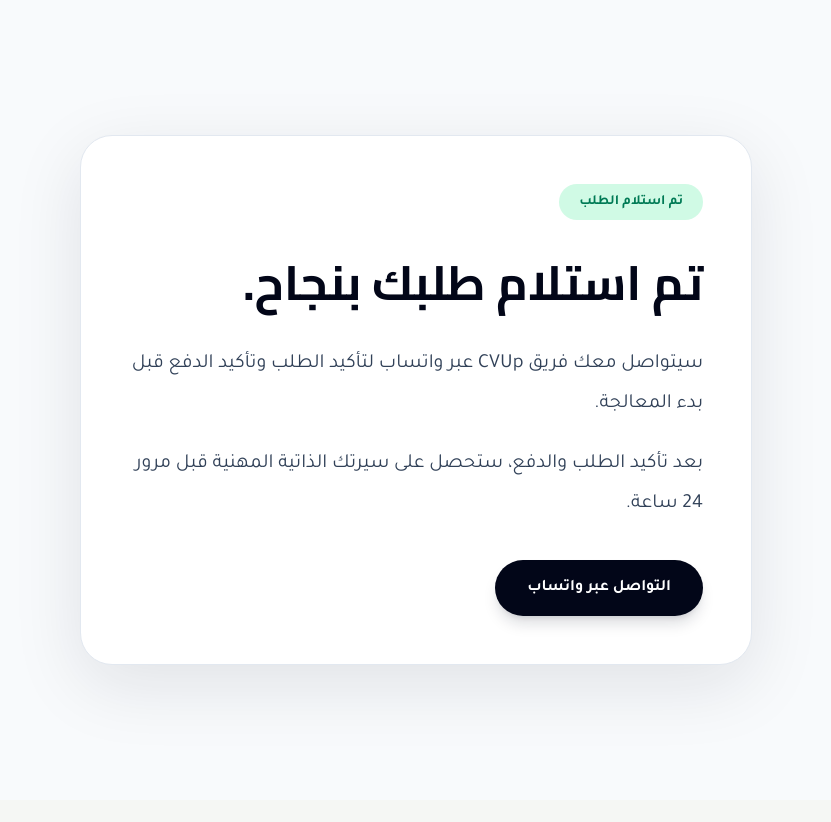
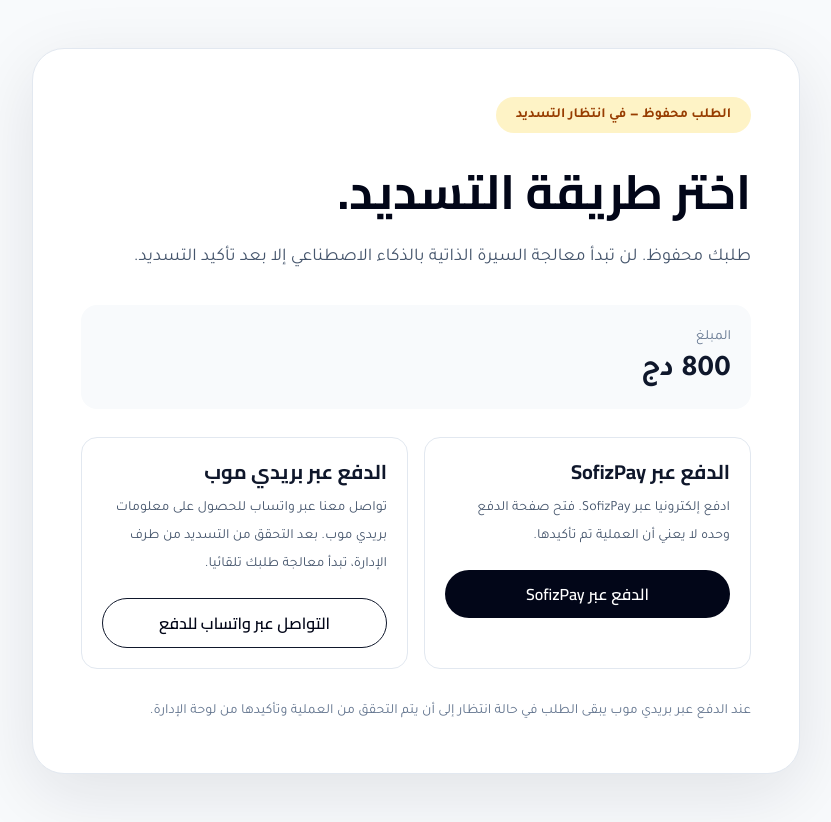
Before and after one commit to seifeddinecharef-tech/cvup, a Next.js app: page /success in a window 1280 px wide. Shown: the whole page, without its empty margins (224-1055 px from the left). Before the commit the page ends 800 px from the top, so only its background shows below. Built offline with nearby package versions, Linux system fonts and the light colour scheme; no server answers; a web font is replaced by a local one.

Commit message:
Add SofizPay and BaridiMob payment choice UX

```diff
--- a/app/success/page.tsx
+++ b/app/success/page.tsx
@@ -1,9 +1,14 @@
 "use client";
 
-import { Suspense, useEffect, useState } from "react";
+import { Suspense, useEffect, useMemo, useState } from "react";
+import { useSearchParams } from "next/navigation";
+import { CVUP_BASE_PRICE_DZD } from "@/lib/pricing";
 
 function SuccessContent() {
+  const params = useSearchParams();
+  const requestCode = params.get("request_code") || "";
   const [clientName, setClientName] = useState("");
+  const sofizpayUrl = process.env.NEXT_PUBLIC_SOFIZPAY_PAYMENT_URL?.trim();
 
   useEffect(() => {
     const timer = window.setTimeout(() => {
@@ -11,38 +16,89 @@
       const latinName = window.sessionStorage.getItem("cvup_last_full_name")?.trim();
       setClientName(arabicName || latinName || "");
     }, 0);
-
     return () => window.clearTimeout(timer);
   }, []);
 
+  const whatsappUrl = useMemo(() => {
+    const message = requestCode
+      ? `السلام عليكم، أريد إتمام تسديد طلب CVUp رقم ${requestCode} عبر بريدي موب.`
+      : "السلام عليكم، أريد إتمام تسديد طلب CVUp عبر بريدي موب.";
+    return `https://wa.me/213794851081?text=${encodeURIComponent(message)}`;
+  }, [requestCode]);
+
+  async function rememberMethod(method: "SOFIZPAY" | "BARIDIMOB_MANUAL") {
+    if (!requestCode) return;
+    try {
+      await fetch(`/api/requests/${encodeURIComponent(requestCode)}/payment-choice`, {
+        method: "PATCH",
+        headers: { "Content-Type": "application/json" },
+        body: JSON.stringify({ payment_method: method }),
+      });
+    } catch {
+      // Payment navigation must remain available even if method tracking fails.
+    }
+  }
+
+  async function openSofizPay() {
+    await rememberMethod("SOFIZPAY");
+    if (sofizpayUrl) window.location.assign(sofizpayUrl);
+  }
+
+  async function openWhatsApp() {
+    await rememberMethod("BARIDIMOB_MANUAL");
+    window.location.assign(whatsappUrl);
+  }
+
   return (
     <main dir="rtl" lang="ar" className="flex min-h-screen items-center justify-center bg-slate-50 px-4 py-12 font-[var(--font-arabic-body)] text-slate-900">
-      <div className="w-full max-w-2xl rounded-[2rem] border border-slate-200 bg-white p-8 text-right shadow-[0_20px_70px_rgba(15,23,42,0.10)] md:p-12">
-        <div className="mb-8 inline-flex rounded-full bg-emerald-100 px-5 py-2 text-sm font-bold text-emerald-700">
-          تم استلام الطلب
+      <div className="w-full max-w-3xl rounded-[2rem] border border-slate-200 bg-white p-8 text-right shadow-[0_20px_70px_rgba(15,23,42,0.10)] md:p-12">
+        <div className="mb-7 inline-flex rounded-full bg-amber-100 px-5 py-2 text-sm font-bold text-amber-800">
+          الطلب محفوظ — في انتظار التسديد
         </div>
 
         <h1 className="text-4xl font-black leading-[1.25] text-slate-950 md:text-5xl">
-          {clientName ? `${clientName}، تم استلام طلبك بنجاح.` : "تم استلام طلبك بنجاح."}
+          {clientName ? `${clientName}، اختر طريقة التسديد.` : "اختر طريقة التسديد."}
         </h1>
 
-        <div className="mt-8 space-y-5 text-xl leading-10 text-slate-700">
-          <p>
-            سيتواصل معك فريق CVUp عبر واتساب لتأكيد الطلب وتأكيد الدفع قبل بدء المعالجة.
-          </p>
-          <p>
-            بعد تأكيد الطلب والدفع، ستحصل على سيرتك الذاتية المهنية قبل مرور 24 ساعة.
-          </p>
+        <p className="mt-5 text-lg leading-8 text-slate-600">
+          طلبك محفوظ{requestCode ? ` برقم ${requestCode}` : ""}. لن تبدأ معالجة السيرة الذاتية بالذكاء الاصطناعي إلا بعد تأكيد التسديد.
+        </p>
+
+        <div className="mt-8 rounded-2xl bg-slate-50 p-5">
+          <span className="text-sm text-slate-500">المبلغ</span>
+          <strong className="mt-1 block text-3xl">{CVUP_BASE_PRICE_DZD} دج</strong>
         </div>
 
-        <a
-          href="https://wa.me/213794851081"
-          target="_blank"
-          rel="noreferrer"
-          className="mt-9 inline-flex min-h-14 items-center justify-center rounded-full bg-slate-950 px-8 text-base font-black text-white no-underline shadow-lg shadow-slate-900/15"
-        >
-          التواصل عبر واتساب
-        </a>
+        <div className="mt-7 grid gap-4 md:grid-cols-2">
+          <section className="rounded-2xl border border-slate-200 p-5">
+            <h2 className="text-xl font-black">الدفع عبر SofizPay</h2>
+            <p className="mt-2 text-sm leading-7 text-slate-600">
+              ادفع إلكترونيا عبر SofizPay. فتح صفحة الدفع وحده لا يعني أن العملية تم تأكيدها.
+            </p>
+            <button
+              type="button"
+              onClick={openSofizPay}
+              disabled={!sofizpayUrl}
+              className="mt-5 w-full rounded-full bg-slate-950 px-5 py-3 font-bold text-white disabled:cursor-not-allowed disabled:opacity-40"
+            >
+              {sofizpayUrl ? "الدفع عبر SofizPay" : "SofizPay غير مهيأ حاليا"}
+            </button>
+          </section>
+
+          <section className="rounded-2xl border border-slate-200 p-5">
+            <h2 className="text-xl font-black">الدفع عبر بريدي موب</h2>
+            <p className="mt-2 text-sm leading-7 text-slate-600">
+              تواصل معنا عبر واتساب للحصول على معلومات بريدي موب. بعد التحقق من التسديد من طرف الإدارة، تبدأ معالجة طلبك تلقائيا.
+            </p>
+            <button type="button" onClick={openWhatsApp} className="mt-5 w-full rounded-full border border-slate-900 px-5 py-3 font-bold text-slate-950">
+              التواصل عبر واتساب للدفع
+            </button>
+          </section>
+        </div>
+
+        <p className="mt-7 text-sm leading-7 text-slate-500">
+          عند الدفع عبر بريدي موب يبقى الطلب في حالة انتظار إلى أن يتم التحقق من العملية وتأكيدها من لوحة الإدارة.
+        </p>
       </div>
     </main>
   );
```
